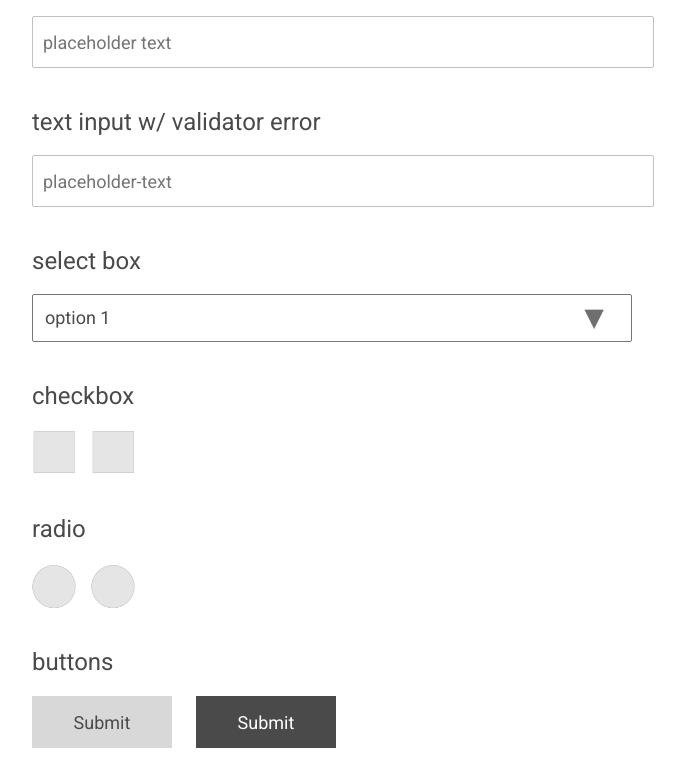
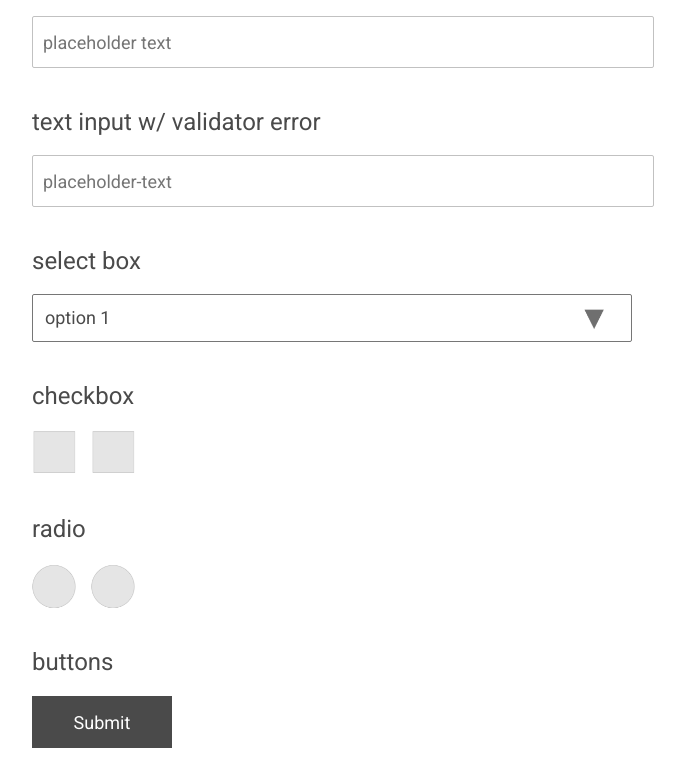
Before and after one commit to rmalave/ui-challenge-2, a plain HTML site: page index.html in a window 1280 px wide. In both pictures the pointer is over the button "Submit". Shown: the part 318-1094 px from the top of the page, without its empty margins (308-993 px from the left). Drawn offline with nearby package versions, Linux system fonts and the light colour scheme.

Commit message:
removed extra buttons and added button 2 styles to button 1 hover effect

```diff
--- a/index.html
+++ b/index.html
@@ -49,7 +49,6 @@
 
             <label id="buttons-label">buttons</label>
             <button id="button1">Submit</button>
-            <button id="button2">Submit</button>
         </form>
     </div>
     <script
--- a/style.css
+++ b/style.css
@@ -162,6 +162,16 @@ input:-moz-placeholder { /* Firefox 18- */
     margin-right: 20px;
     cursor: pointer;
 }
+#button1:hover {
+  border: 0;
+  padding: 10px;
+  font-size: 18px;
+  background-color: #4a4a4a;
+  color: white;
+  width: 140px;
+  height: 52px;
+  cursor: pointer;
+}
 
 #button2 {
     border: 0;
```
